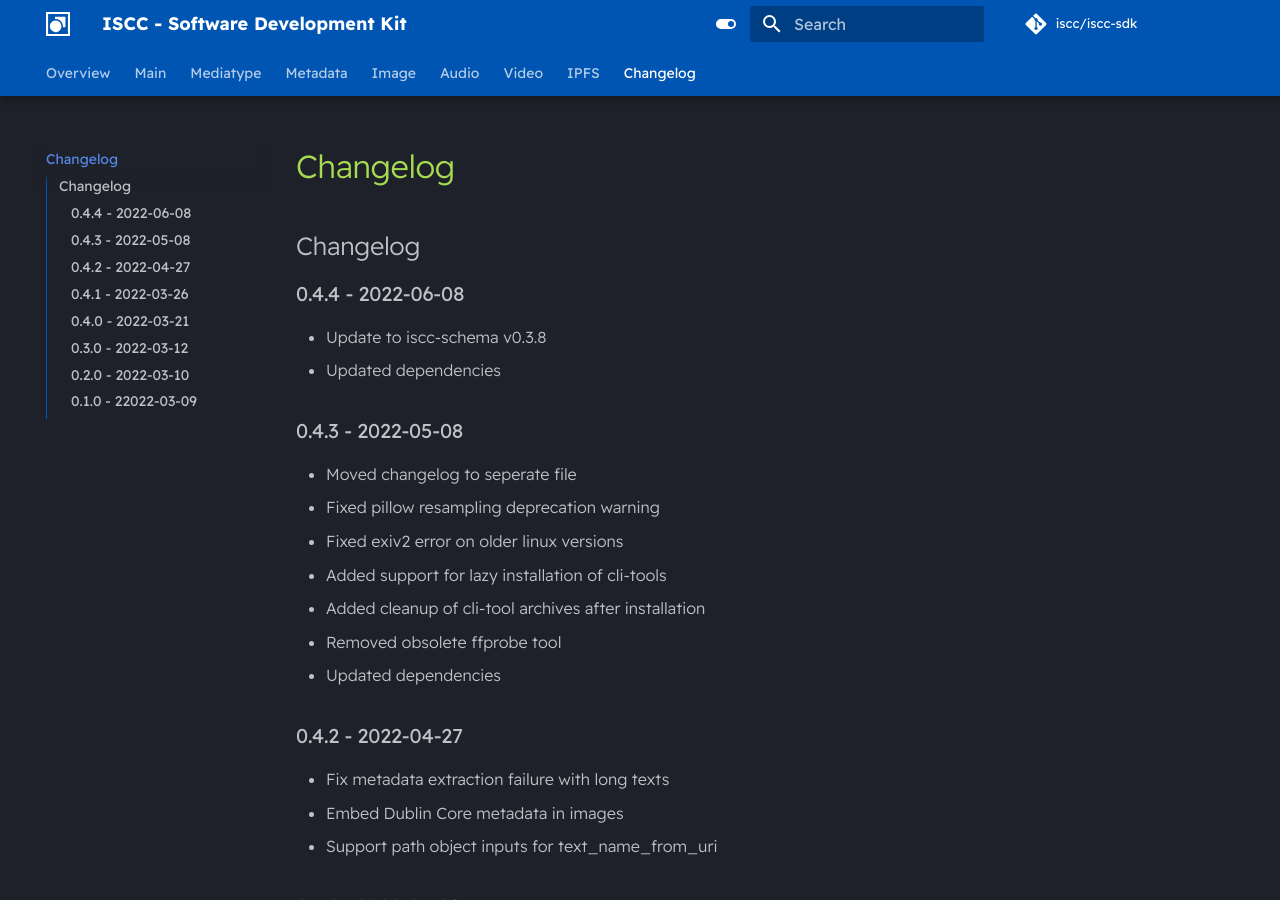
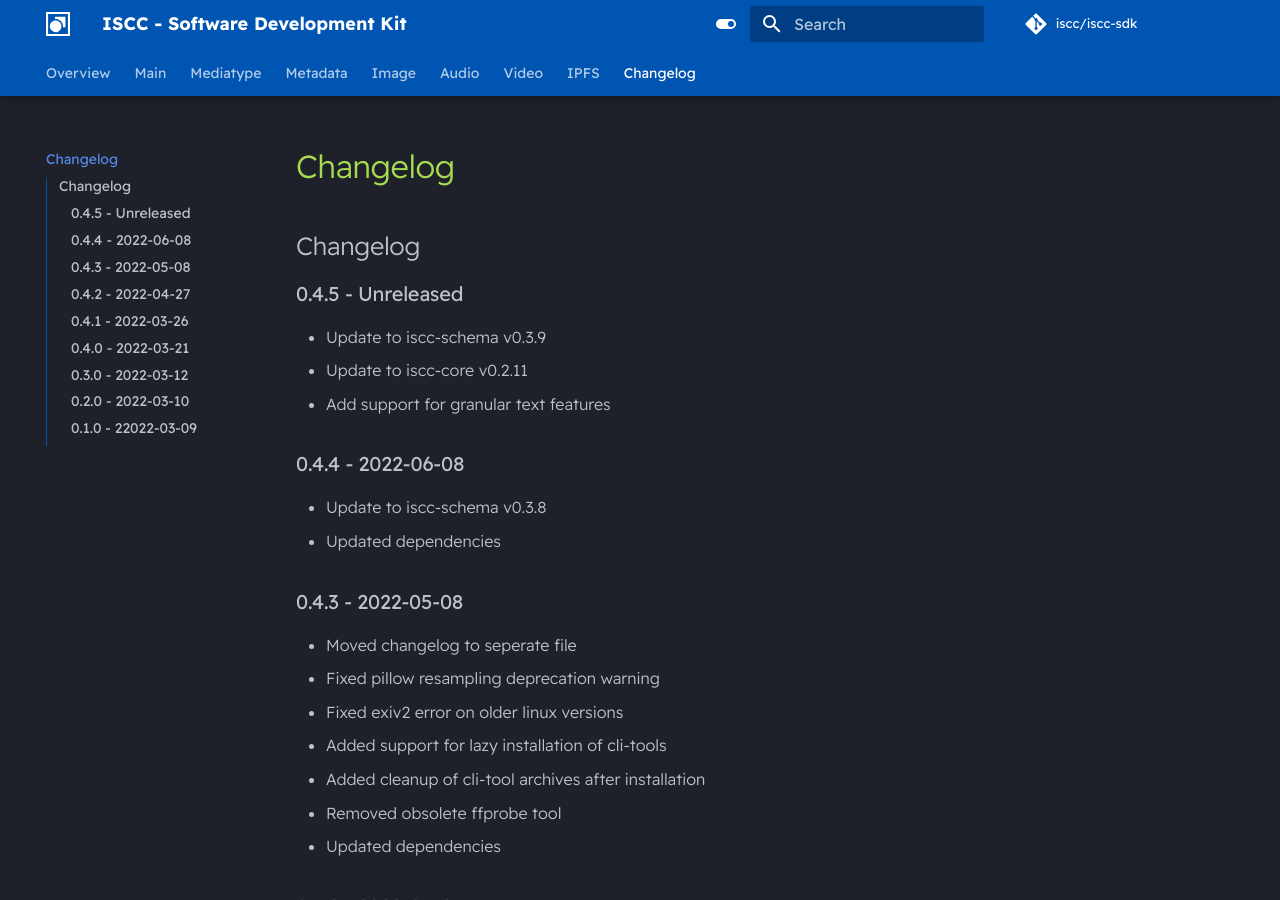
Before and after one commit to iscc/iscc-sdk, an MkDocs documentation site: the page built from docs/changelog.md, in a window 1280 px wide and 900 px high. Built offline with MkDocs 1.6.1 and Material for MkDocs 9.7.7, drawn with Linux system fonts in a browser that asks for light colours; comment, search, counter and statistics services are not loaded.

Commit message:
downgrade iscc-core for ci test

```diff
--- a/docs/changelog.md
+++ b/docs/changelog.md
@@ -1,4 +1,9 @@
 ## Changelog
+
+### 0.4.5 - Unreleased
+- Update to iscc-schema v0.3.9
+- Update to iscc-core v0.2.11
+- Add support for granular text features
 
 ### 0.4.4 - 2022-06-08
 - Update to iscc-schema v0.3.8
--- a/pyproject.toml
+++ b/pyproject.toml
@@ -39,7 +39,7 @@ classifiers=[
 [tool.poetry.dependencies]
 python = ">=3.8,<4.0"
 cython = "^0.29"
-iscc-core = "^0.2"
+iscc-core = "0.2.8"
 iscc-schema = "^0.3"
 python-magic-bin = { version = "^0.4", markers = "sys_platform == 'win32' or sys_platform == 'darwin'" }
 python-magic = { version = "^0.4", markers = "sys_platform == 'linux'" }
```
Also changed, not shown: 1 other file.
